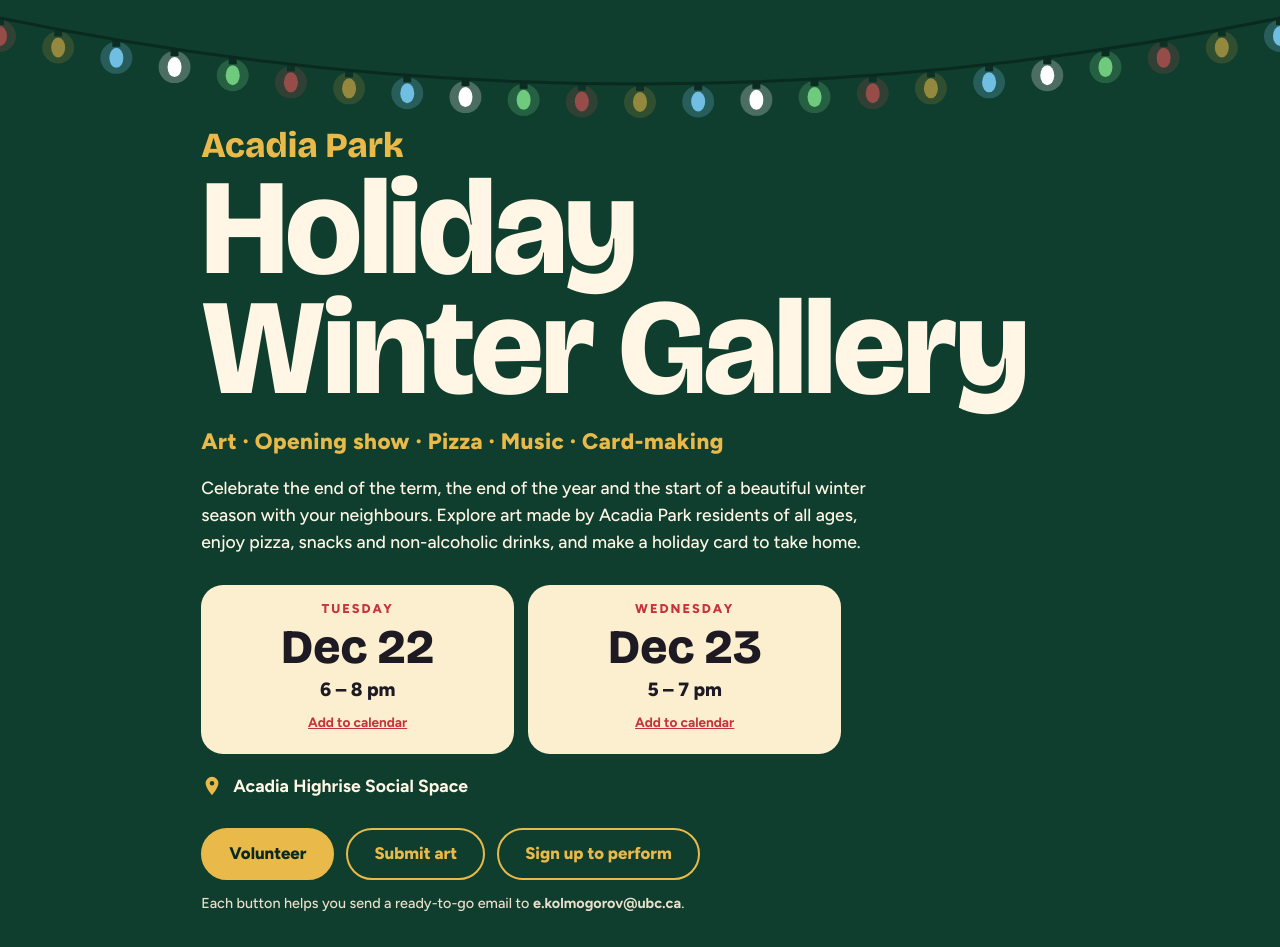
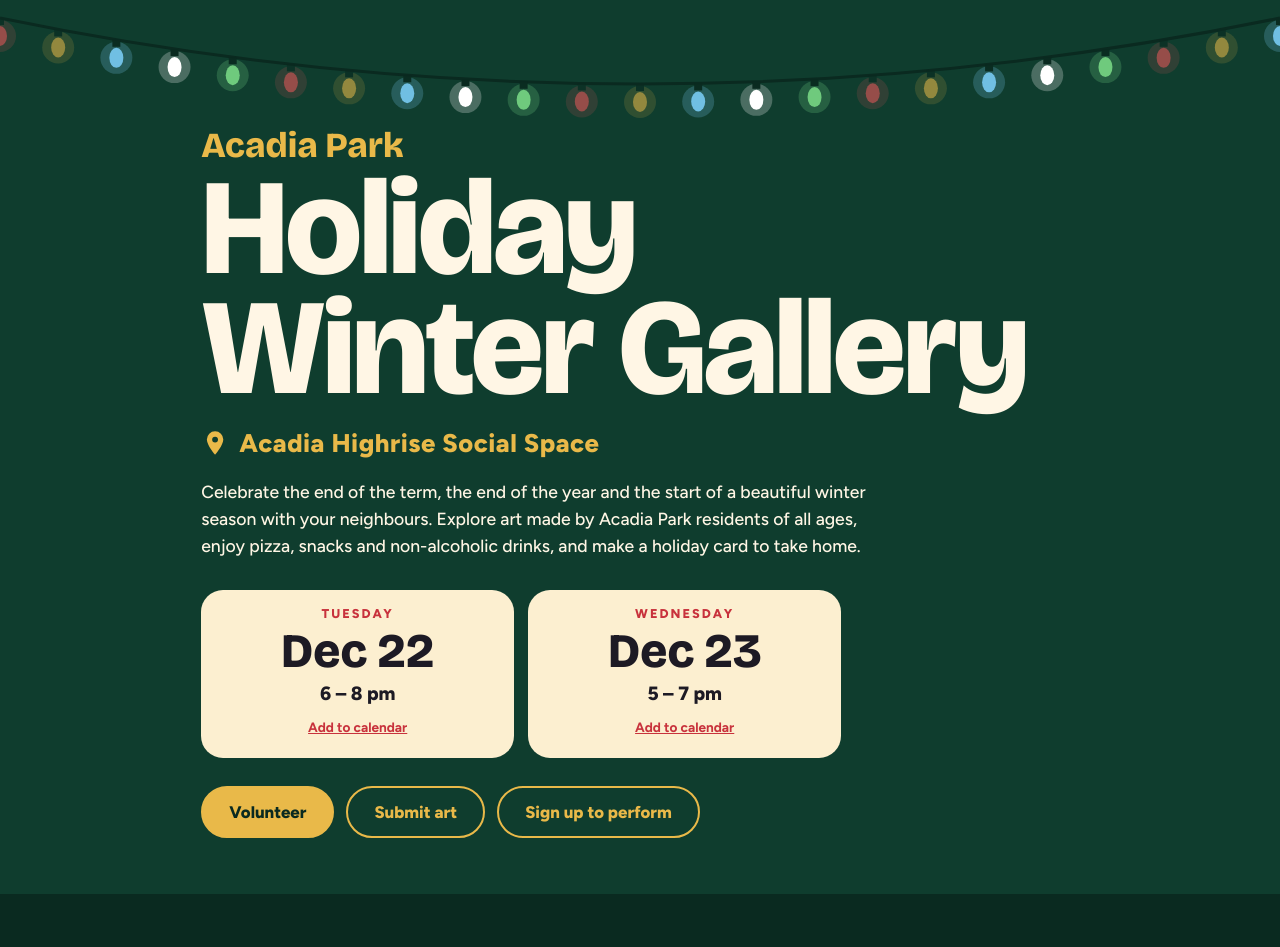
Before and after one commit to ElenaUBC/acadia-park, a plain HTML site: page winter-gallery/index.html in a window 1280 px wide. Shown: the top 947 px of the page. Drawn offline with nearby package versions, Linux system fonts and the light colour scheme.

Commit message:
Winter Gallery: location under the title, remove button note
Co-Authored-By: Claude Opus 5.5 <noreply@anthropic.com>

```diff
--- a/winter-gallery/index.html
+++ b/winter-gallery/index.html
@@ -101,6 +101,8 @@ dialog.mail::backdrop{background:rgba(6,25,19,.7)}
 .mail .opt:focus-visible{outline:3px solid var(--gold);outline-offset:2px}
 .mail .small{margin:0;font-size:.85rem;color:#6b665c;text-align:center}
 .mail .close{background:none;border:0;font:700 .95rem var(--body);color:#6b665c;cursor:pointer;justify-self:center;padding:6px 12px}
+.tag.loc{display:flex;align-items:center;gap:10px;font-size:clamp(1.15rem,3vw,1.6rem)}
+.tag.loc svg{width:1.1em;height:1.1em;fill:var(--gold);flex:none}
 /* faq */
 details{border-top:1px solid rgba(255,246,229,.18);padding-block:14px}
 details:last-of-type{border-bottom:1px solid rgba(255,246,229,.18)}
@@ -123,21 +125,19 @@ footer img{height:64px;width:auto;display:block}
   <div class="wrap">
     <p class="kicker">Acadia Park</p>
     <h1>Holiday<br>Winter Gallery</h1>
-    <p class="tag">Art · Opening show · Pizza · Music · Card-making</p>
+    <p class="tag loc"><svg viewBox="0 0 24 24"><path d="M12 2a7 7 0 0 0-7 7c0 5 7 13 7 13s7-8 7-13a7 7 0 0 0-7-7zm0 9.5A2.5 2.5 0 1 1 12 6.5a2.5 2.5 0 0 1 0 5z"/></svg>Acadia Highrise Social Space</p>
     <p class="intro">Celebrate the end of the term, the end of the year and the start of a beautiful winter season with your neighbours. Explore art made by Acadia Park residents of all ages, enjoy pizza, snacks and non-alcoholic drinks, and make a holiday card to take home.</p>
 
     <div class="dates">
       <div class="date"><i>Tuesday</i><b>Dec 22</b><span>6 – 8 pm</span><a href="winter-gallery-dec-22.ics">Add to calendar</a></div>
       <div class="date"><i>Wednesday</i><b>Dec 23</b><span>5 – 7 pm</span><a href="winter-gallery-dec-23.ics">Add to calendar</a></div>
     </div>
-    <p class="where"><svg viewBox="0 0 24 24"><path d="M12 2a7 7 0 0 0-7 7c0 5 7 13 7 13s7-8 7-13a7 7 0 0 0-7-7zm0 9.5A2.5 2.5 0 1 1 12 6.5a2.5 2.5 0 0 1 0 5z"/></svg>Acadia Highrise Social Space</p>
 
     <div class="cta">
       <a class="btn primary" href="mailto:e.kolmogorov@ubc.ca?subject=Winter%20Gallery%3A%20volunteer%20sign-up&amp;body=Hi%20Elena%2C%0D%0A%0D%0AI%20would%20like%20to%20volunteer%20at%20the%20Winter%20Gallery.%0D%0A%0D%0AWhen%20I%20can%20help%3A%20%0D%0AWhat%20I%20would%20like%20to%20help%20with%3A%20">Volunteer</a>
       <a class="btn ghost" href="mailto:e.kolmogorov@ubc.ca?subject=Winter%20Gallery%3A%20art%20submission&amp;body=Hi%20Elena%2C%0D%0A%0D%0AI%20would%20like%20to%20submit%20artwork%20for%20the%20Winter%20Gallery.%0D%0A%0D%0ATitle%3A%20%0D%0AArtist%20name%20and%20age%3A%20%0D%0AType%20of%20art%3A%20%0D%0ANeeds%20wall%20or%20table%20space%3A%20%0D%0A%0D%0AI%20have%20attached%20a%20photo%20of%20my%20piece.">Submit art</a>
       <a class="btn ghost" href="mailto:e.kolmogorov@ubc.ca?subject=Winter%20Gallery%3A%20performance%20sign-up&amp;body=Hi%20Elena%2C%0D%0A%0D%0AI%20would%20like%20to%20perform%20in%20the%20Winter%20Gallery%20opening%20show.%0D%0A%0D%0AMy%20name%20or%20group%20name%3A%20%0D%0AType%20of%20performance%3A%20%0D%0AHow%20long%20it%20is%3A%20%0D%0ACan%20I%20come%20to%20the%20rehearsal%20on%20Wed%2C%20Dec%209%2C%206%20-%207%20pm%20%28yes%20/%20no%29%3A%20">Sign up to perform</a>
     </div>
-    <p class="note">Each button helps you send a ready-to-go email to <span class="sel">e.kolmogorov@ubc.ca</span>.</p>
   </div>
 </header>
 
```
